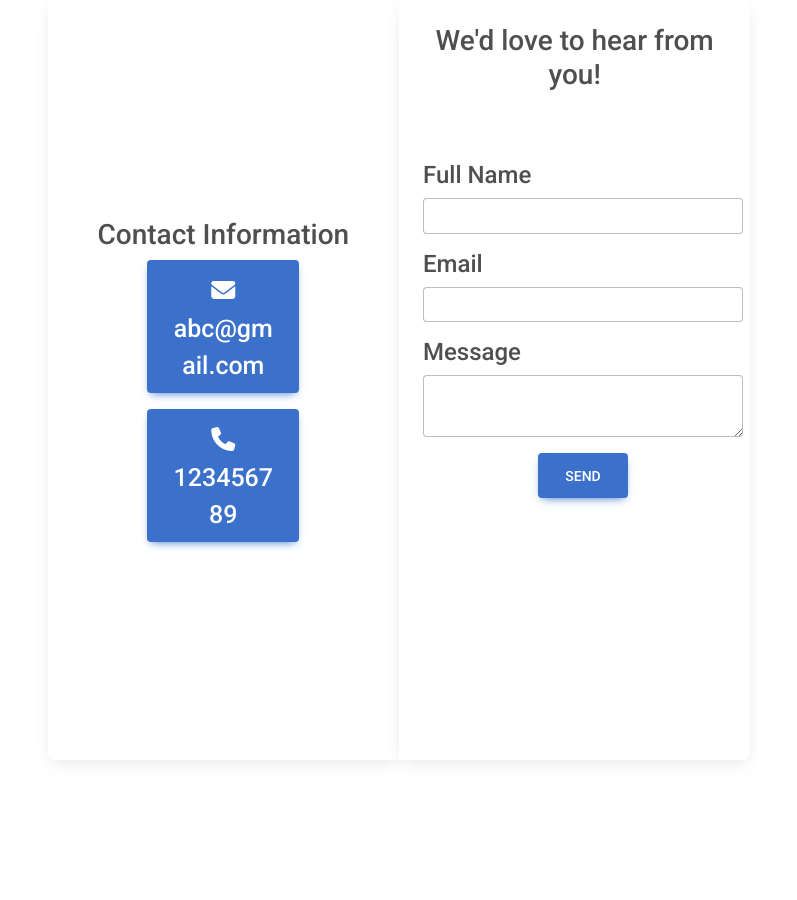
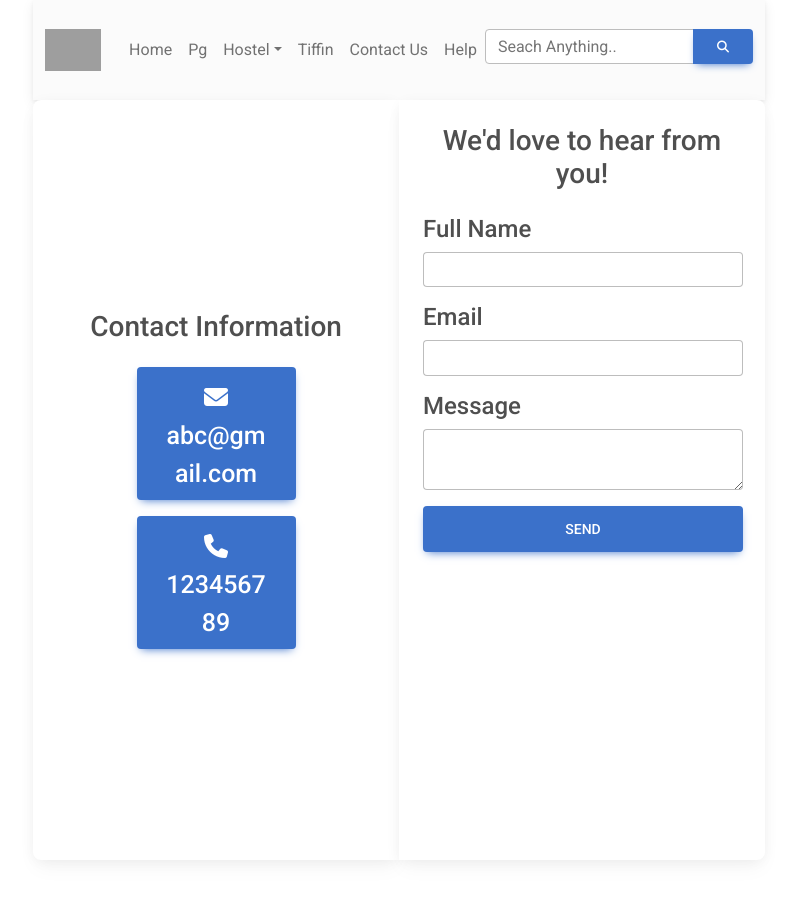
Before and after one commit to ananya12k/Automatic-Information-Tracker-SDP-1, a React (Vite) app in the folder frontend/: page /contact in a window 1280 px wide. Shown: the top 900 px of the page, without its empty margins (241-1038 px from the left). Before the commit the page ends 800 px from the top, so only its background shows below. Built offline with nearby package versions, Linux system fonts and the light colour scheme; grey boxes are pictures that could not be loaded.

Commit message:
minor changes

```diff
--- a/frontend/src/components/Card.jsx
+++ b/frontend/src/components/Card.jsx
@@ -38,7 +38,7 @@ export default function Card(props) {
               <MDBCardTitle className='text-start fs-4 fw-light'>{props.address}</MDBCardTitle> {/* Adjusted font weight here */}
               <MDBCardText className='text-start fs-4'>
                 <div className="d-flex align-items-center">
-                 <span className="me-2" style={{ fontSize: '1.2rem', color: '#6c757d' }}>Stars:</span>
+                 {/* <span className="me-2" style={{ fontSize: '1.2rem', color: '#6c757d' }}></span> */}
                  {renderStars(props.rating)}
                 </div>
               </MDBCardText>
--- a/frontend/src/pages/ContactPage.jsx
+++ b/frontend/src/pages/ContactPage.jsx
@@ -8,7 +8,7 @@ import {
  MDBInput,
  MDBTextArea,
 } from "mdb-react-ui-kit";
-// import NavBarServices from "../components/NavBarServices";
+import NavBarServices from "../components/NavBarServices";
 
 const ContactPage = () => {
  const email = "abc@gmail.com";
@@ -16,24 +16,21 @@ const ContactPage = () => {
 
  return (
     <>
-      {/* <NavBarServices /> */}
+      <NavBarServices />
 
-      <MDBCardGroup>
+      <MDBCardGroup className="mb-5">
         <MDBCard className="text-center">
           <MDBCardBody className="d-flex flex-column justify-content-center align-items-center">
-            <MDBCardTitle tag="h3">Contact Information</MDBCardTitle>
+            <MDBCardTitle tag="h3" className="mb-4">Contact Information</MDBCardTitle>
             <MDBBtn color="primary" className="mb-3 w-50">
               <MDBIcon fas icon="envelope" className="p-2" size="2x" />
-              <span
-                className="text-center text-lowercase"
-                style={{ fontSize: "25px" }}
-              >
+              <span className="text-center text-lowercase" style={{ fontSize: "25px" }}>
                 {email}
               </span>
             </MDBBtn>
 
             <MDBBtn color="primary" className="w-50">
-              <MDBIcon fas icon="phone" className="p-2 .me-5" size="2x" />
+              <MDBIcon fas icon="phone" className="p-2" size="2x" />
               <span className="text-center" style={{ fontSize: "25px" }}>
                 {phone}
               </span>
@@ -43,15 +40,10 @@ const ContactPage = () => {
 
         <MDBCard className="w-50" style={{ height: "95vh" }}>
           <MDBCardBody>
-            <MDBCardTitle
-              tag="h3"
-              className="text-center"
-              style={{ marginBottom: "70px" }}
-            >
+            <MDBCardTitle tag="h3" className="text-center mb-4">
               We'd love to hear from you!
             </MDBCardTitle>
-            <center>
-              <form id="form" className="text-center" style={{ width: "25vw" }}>
+            <form id="form" className="text-center" style={{ width: "25vw", margin: "0 auto" }}>
               <h4 className="text-start">Full Name</h4>
               <MDBInput
                 className="form-control mb-3"
@@ -73,11 +65,10 @@ const ContactPage = () => {
                 placeholder="Recipient's Message"
               />
 
-                <MDBBtn color="primary" size="lg">
+              <MDBBtn color="primary" size="lg" className="w-100">
                 Send
               </MDBBtn>
             </form>
-            </center>
           </MDBCardBody>
         </MDBCard>
       </MDBCardGroup>
```
Lines whose indentation alone changed are shown as unchanged.
